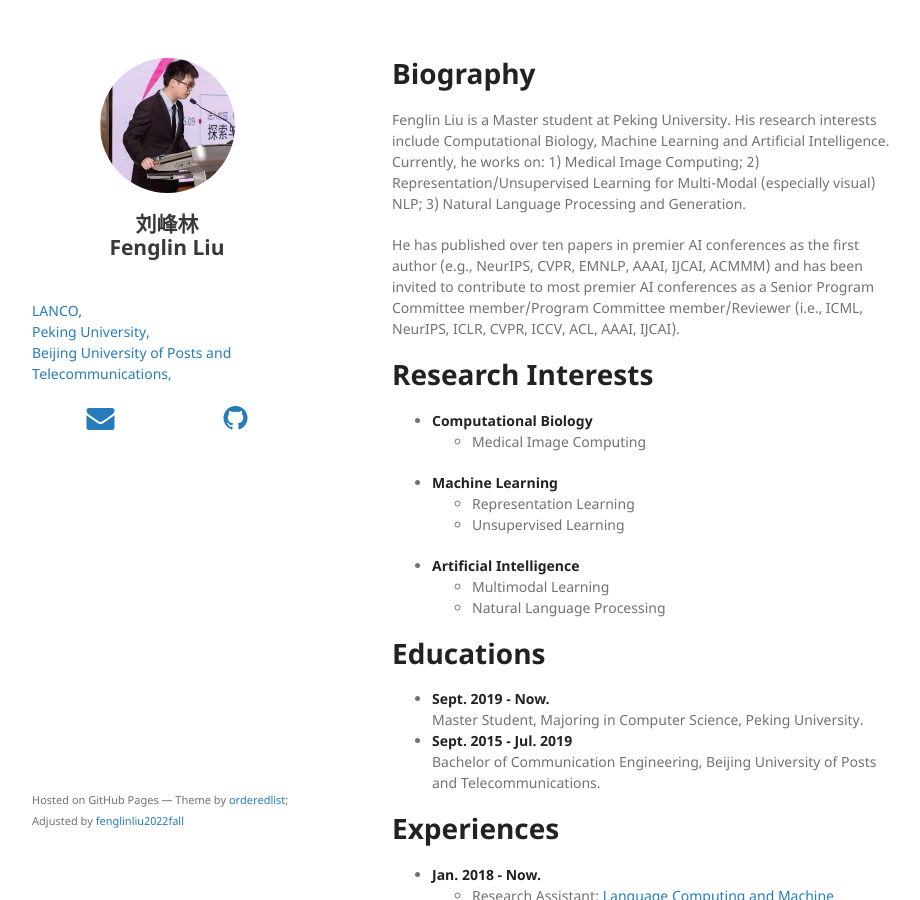
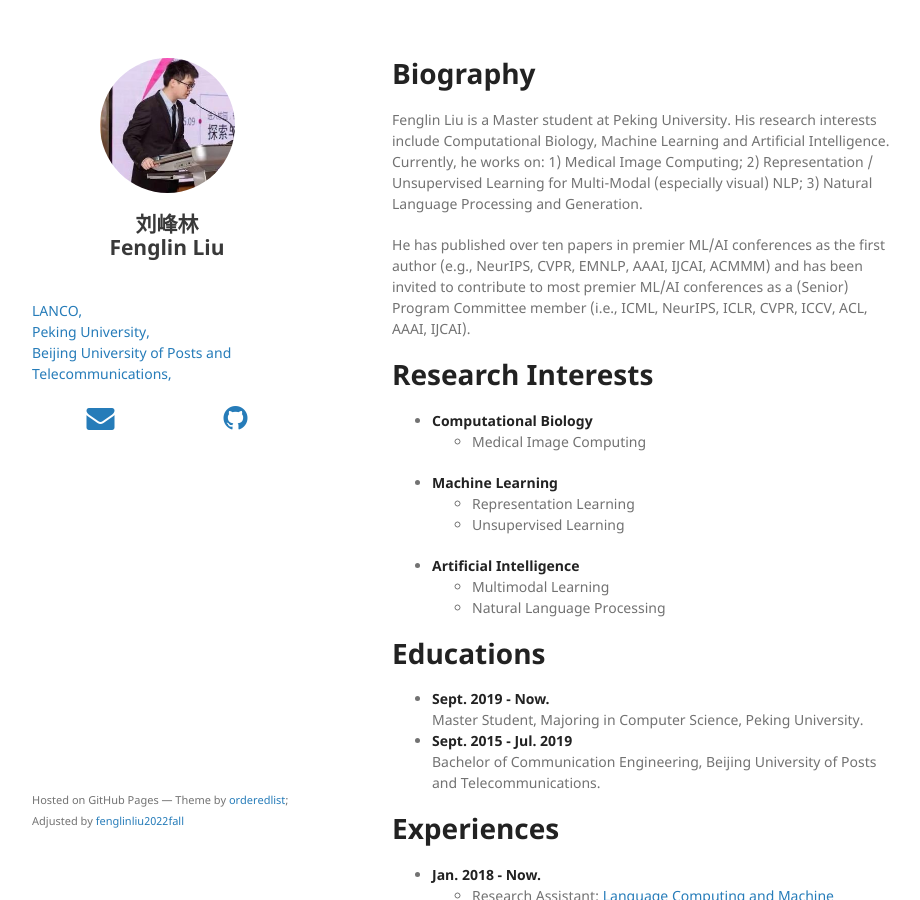
Before and after one commit to fenglinliu2022fall/fenglinliu2022fall.github.io, a Jekyll site: the page built from index.md, in a window 1280 px wide and 900 px high. Shown: the whole window, without its empty margins (178-1098 px from the left). Built offline with Jekyll 4.4.1, drawn with Linux system fonts in a browser that asks for light colours; nearby versions of some CDN libraries; our own code applies the rules of GitHub Pages for plain Markdown files.

Commit message:
Update index.md

```diff
--- a/index.md
+++ b/index.md
@@ -1,7 +1,7 @@
 # Biography
-Fenglin Liu is a Master student at Peking University. His research interests include Computational Biology, Machine Learning and Artificial Intelligence. Currently, he works on: 1) Medical Image Computing; 2) Representation/Unsupervised Learning for Multi-Modal (especially visual) NLP; 3) Natural Language Processing and Generation.
+Fenglin Liu is a Master student at Peking University. His research interests include Computational Biology, Machine Learning and Artificial Intelligence. Currently, he works on: 1) Medical Image Computing; 2) Representation / Unsupervised Learning for Multi-Modal (especially visual) NLP; 3) Natural Language Processing and Generation.
 
-He has published over ten papers in premier AI conferences as the first author (e.g., NeurIPS, CVPR, EMNLP, AAAI, IJCAI, ACMMM) and has been invited to contribute to most premier AI conferences as a Senior Program Committee member/Program Committee member/Reviewer (i.e., ICML, NeurIPS, ICLR, CVPR, ICCV, ACL, AAAI, IJCAI).
+He has published over ten papers in premier ML/AI conferences as the first author (e.g., NeurIPS, CVPR, EMNLP, AAAI, IJCAI, ACMMM) and has been invited to contribute to most premier ML/AI conferences as a (Senior) Program Committee member (i.e., ICML, NeurIPS, ICLR, CVPR, ICCV, ACL, AAAI, IJCAI).
 
 # Research Interests
 * **Computational Biology**
```
